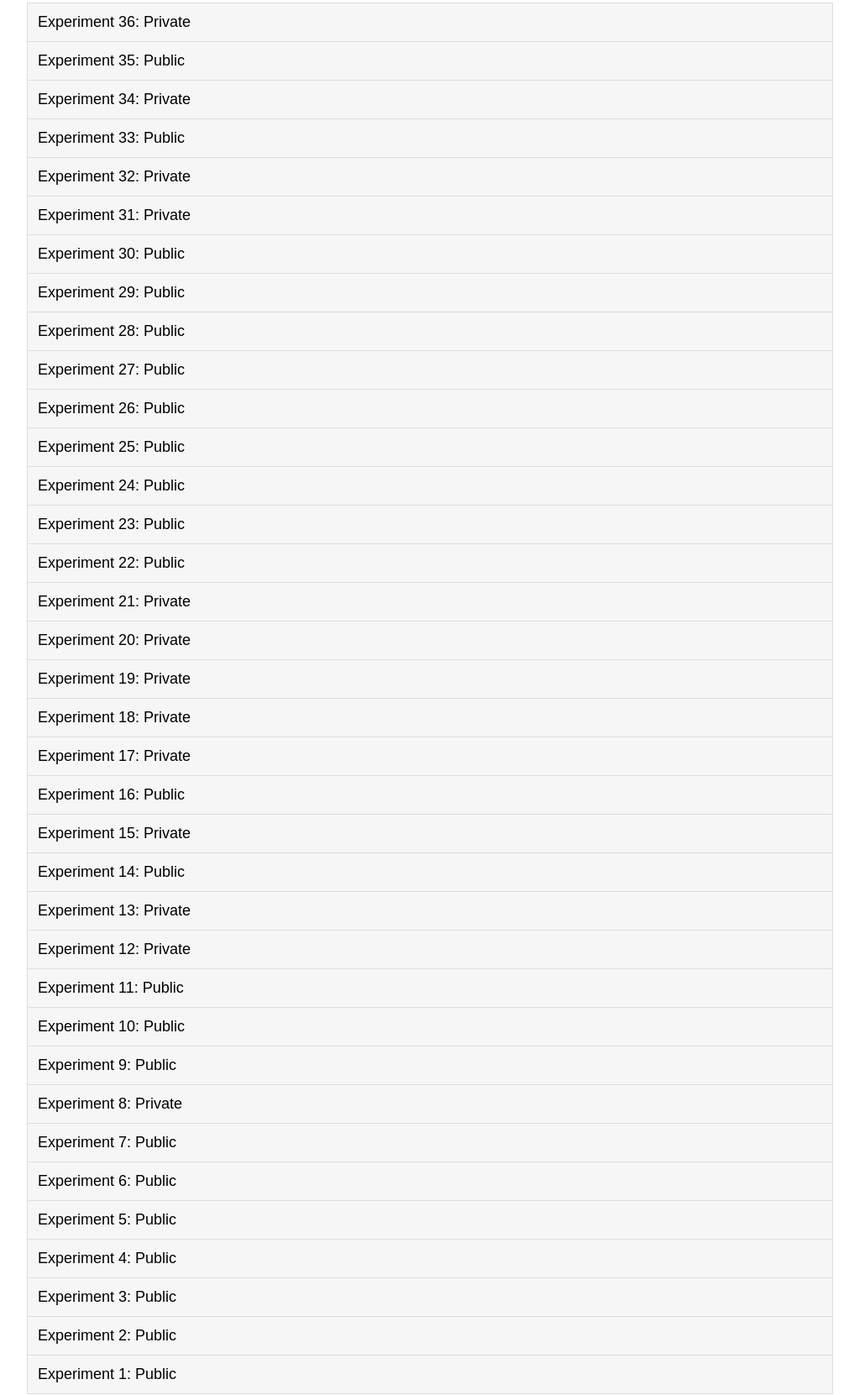
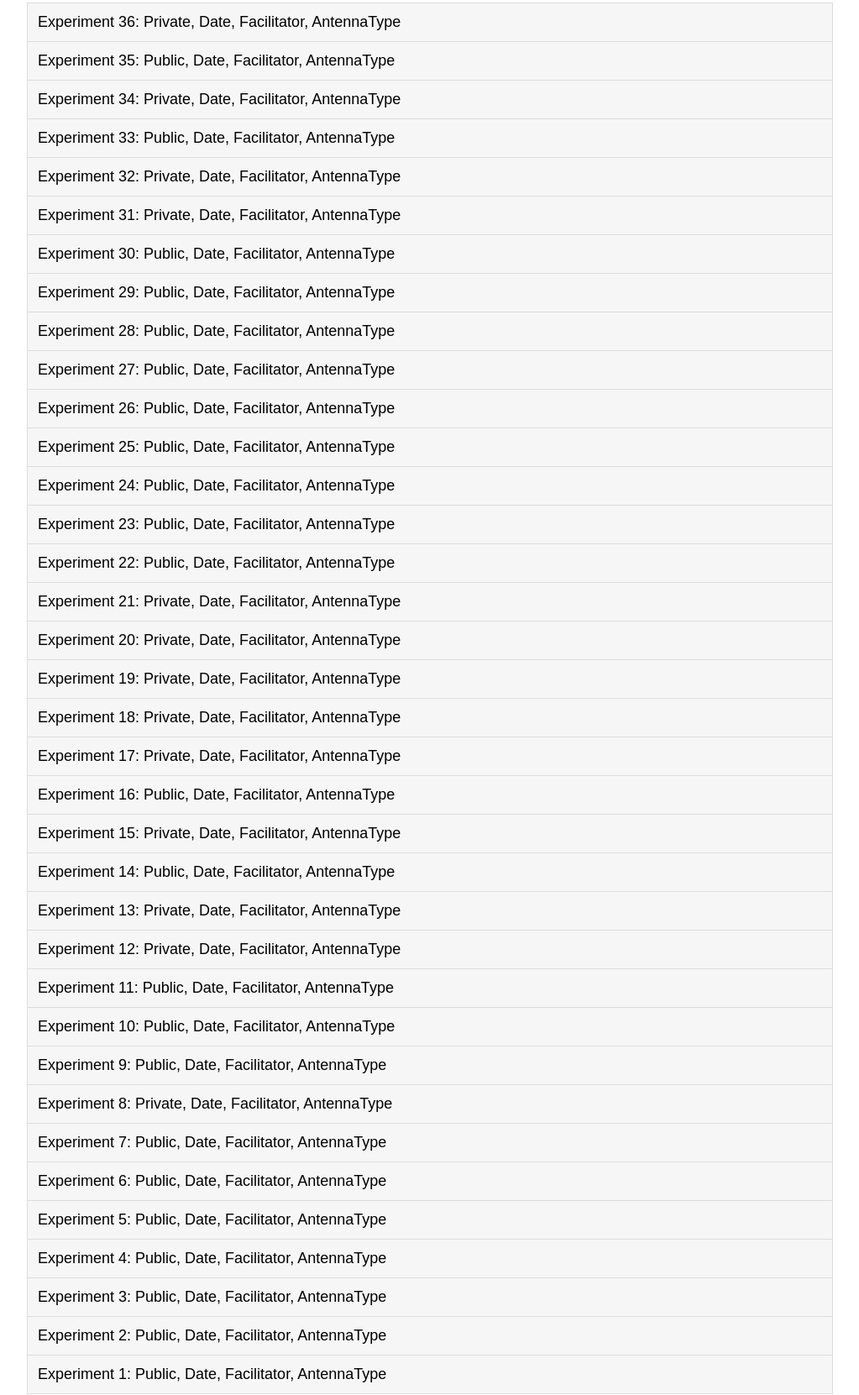
Before and after one commit to vtcoders/AntennaRange, a plain HTML site: page AntennaRangeWebpage/ExperimentLibrary/eLibrary.html in a window 1280 px wide. Shown: the part 221-1882 px from the top of the page at 84% size, without its empty margins (128-1151 px from the left). Drawn offline with Linux system fonts and the light colour scheme.

Commit message:
updated parameter

```diff
--- a/AntennaRangeWebpage/ExperimentLibrary/eLibrary.html
+++ b/AntennaRangeWebpage/ExperimentLibrary/eLibrary.html
@@ -23,42 +23,42 @@
                 <input type="text" id="myInput" onkeyup="myFunction()" placeholder="Search for Experiment..">
 
                 <ul id="myUL">
-                  <li><a href="#">Experiment 36: Private</a></li>
-                  <li><a href="#">Experiment 35: Public</a></li>
-                  <li><a href="#">Experiment 34: Private</a></li>
-                  <li><a href="#">Experiment 33: Public</a></li>
-                  <li><a href="#">Experiment 32: Private</a></li>
-                  <li><a href="#">Experiment 31: Private</a></li>
-                  <li><a href="#">Experiment 30: Public</a></li>
-                  <li><a href="#">Experiment 29: Public</a></li>
-                  <li><a href="#">Experiment 28: Public</a></li>
-                  <li><a href="#">Experiment 27: Public</a></li>
-                  <li><a href="#">Experiment 26: Public</a></li>
-                  <li><a href="#">Experiment 25: Public</a></li>
-                  <li><a href="#">Experiment 24: Public</a></li>
-                  <li><a href="#">Experiment 23: Public</a></li>
-                  <li><a href="#">Experiment 22: Public</a></li>
-                  <li><a href="#">Experiment 21: Private</a></li>
-                  <li><a href="#">Experiment 20: Private</a></li>
-                  <li><a href="#">Experiment 19: Private</a></li>
-                  <li><a href="#">Experiment 18: Private</a></li>
-                  <li><a href="#">Experiment 17: Private</a></li>
-                  <li><a href="#">Experiment 16: Public</a></li>
-                  <li><a href="#">Experiment 15: Private</a></li>
-                  <li><a href="#">Experiment 14: Public</a></li>
-                  <li><a href="#">Experiment 13: Private</a></li>
-                  <li><a href="#">Experiment 12: Private</a></li>
-                  <li><a href="#">Experiment 11: Public</a></li>
-                  <li><a href="#">Experiment 10: Public</a></li>
-                  <li><a href="#">Experiment 9: Public</a></li>
-                  <li><a href="#">Experiment 8: Private</a></li>
-                  <li><a href="#">Experiment 7: Public</a></li>
-                  <li><a href="#">Experiment 6: Public</a></li>
-                  <li><a href="#">Experiment 5: Public</a></li>
-                  <li><a href="#">Experiment 4: Public</a></li>
-                  <li><a href="#">Experiment 3: Public</a></li>
-                  <li><a href="#">Experiment 2: Public</a></li>
-                  <li><a href="#">Experiment 1: Public</a></li>
+                  <li><a href="#">Experiment 36: Private, Date, Facilitator, AntennaType</a></li>
+                  <li><a href="#">Experiment 35: Public, Date, Facilitator, AntennaType</a></li>
+                  <li><a href="#">Experiment 34: Private, Date, Facilitator, AntennaType</a></li>
+                  <li><a href="#">Experiment 33: Public, Date, Facilitator, AntennaType</a></li>
+                  <li><a href="#">Experiment 32: Private, Date, Facilitator, AntennaType</a></li>
+                  <li><a href="#">Experiment 31: Private, Date, Facilitator, AntennaType</a></li>
+                  <li><a href="#">Experiment 30: Public, Date, Facilitator, AntennaType</a></li>
+                  <li><a href="#">Experiment 29: Public, Date, Facilitator, AntennaType</a></li>
+                  <li><a href="#">Experiment 28: Public, Date, Facilitator, AntennaType</a></li>
+                  <li><a href="#">Experiment 27: Public, Date, Facilitator, AntennaType</a></li>
+                  <li><a href="#">Experiment 26: Public, Date, Facilitator, AntennaType</a></li>
+                  <li><a href="#">Experiment 25: Public, Date, Facilitator, AntennaType</a></li>
+                  <li><a href="#">Experiment 24: Public, Date, Facilitator, AntennaType</a></li>
+                  <li><a href="#">Experiment 23: Public, Date, Facilitator, AntennaType</a></li>
+                  <li><a href="#">Experiment 22: Public, Date, Facilitator, AntennaType</a></li>
+                  <li><a href="#">Experiment 21: Private, Date, Facilitator, AntennaType</a></li>
+                  <li><a href="#">Experiment 20: Private, Date, Facilitator, AntennaType</a></li>
+                  <li><a href="#">Experiment 19: Private, Date, Facilitator, AntennaType</a></li>
+                  <li><a href="#">Experiment 18: Private, Date, Facilitator, AntennaType</a></li>
+                  <li><a href="#">Experiment 17: Private, Date, Facilitator, AntennaType</a></li>
+                  <li><a href="#">Experiment 16: Public, Date, Facilitator, AntennaType</a></li>
+                  <li><a href="#">Experiment 15: Private, Date, Facilitator, AntennaType</a></li>
+                  <li><a href="#">Experiment 14: Public, Date, Facilitator, AntennaType</a></li>
+                  <li><a href="#">Experiment 13: Private, Date, Facilitator, AntennaType</a></li>
+                  <li><a href="#">Experiment 12: Private, Date, Facilitator, AntennaType</a></li>
+                  <li><a href="#">Experiment 11: Public, Date, Facilitator, AntennaType</a></li>
+                  <li><a href="#">Experiment 10: Public, Date, Facilitator, AntennaType</a></li>
+                  <li><a href="#">Experiment 9: Public, Date, Facilitator, AntennaType</a></li>
+                  <li><a href="#">Experiment 8: Private, Date, Facilitator, AntennaType</a></li>
+                  <li><a href="#">Experiment 7: Public, Date, Facilitator, AntennaType</a></li>
+                  <li><a href="#">Experiment 6: Public, Date, Facilitator, AntennaType</a></li>
+                  <li><a href="#">Experiment 5: Public, Date, Facilitator, AntennaType</a></li>
+                  <li><a href="#">Experiment 4: Public, Date, Facilitator, AntennaType</a></li>
+                  <li><a href="#">Experiment 3: Public, Date, Facilitator, AntennaType</a></li>
+                  <li><a href="#">Experiment 2: Public, Date, Facilitator, AntennaType</a></li>
+                  <li><a href="#">Experiment 1: Public, Date, Facilitator, AntennaType</a></li>
 
                 </ul>
 
```
